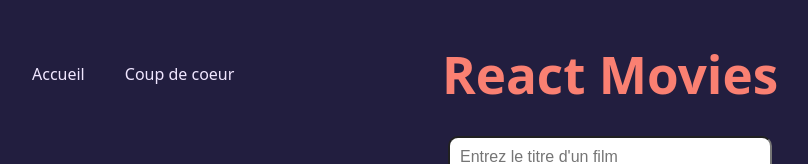
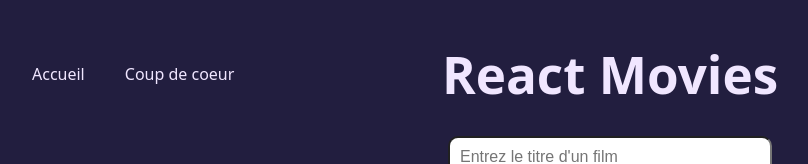
Before and after one commit to GregoryVDev/ReactMovies, a React (Vite) app: page / in a window 1280 px wide. Shown: the top 164 px of the page, without its empty margins (30-838 px from the left). Built offline with nearby package versions, Linux system fonts and the light colour scheme; no server answers.

Commit message:
Removed the color by h1

```diff
--- a/src/css/index.css
+++ b/src/css/index.css
@@ -36,7 +36,6 @@ a:hover {
 h1 {
   font-size: 3.2em;
   line-height: 1.1;
-  color: salmon;
 }
 
 button {
```
